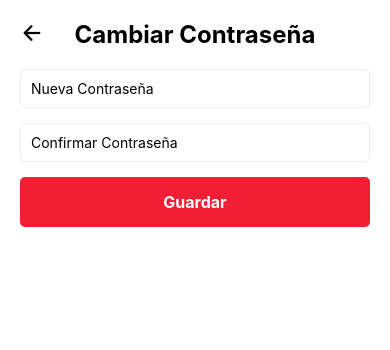
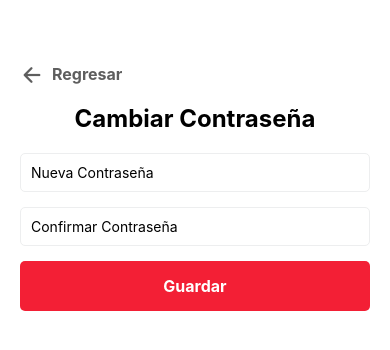
Before and after one commit to Checo894/BdA-GDL, a React Native app: screen /ConfPassword in a window 390 px wide. Shown: the top 350 px of the page. Built offline with nearby package versions, Linux system fonts and the light colour scheme; no server answers.

Commit message:
Minor UI Changes

```diff
--- a/screens/Cart.tsx
+++ b/screens/Cart.tsx
@@ -71,8 +71,21 @@ export default function CartScreen({ navigation }: any) {
 
   return (
     <View style={styles.container}>
+      <View style={styles.spacer}>
+        {/* Back Icon */}
+        <View style={styles.backContainer}>
+          <Icon
+              name="arrow-back-outline"
+              size={24}
+              onPress={() => navigation.goBack()}
+              style={styles.backIcon}
+              color="#5e5e5e"
+          />
+          <Text style={styles.backtext}>Regresar</Text>
+        </View>
+      </View>
+
       <View style={styles.header}>
-        <Icon name="arrow-back-outline" size={24} onPress={() => navigation.goBack()} />
         <Text style={styles.title}>Carrito</Text>
       </View>
 
@@ -295,4 +308,21 @@ const styles = StyleSheet.create({
     height: '100%',
     resizeMode: 'contain',
   },
+  backContainer: {
+    flexDirection: 'row',
+    alignItems: 'center',
+  },
+  backtext: {
+    fontSize: 16,
+    fontWeight: 'bold',
+    marginLeft: 8,
+    paddingBottom: 6,
+    color: '#5e5e5e',
+  },
+  backIcon: {
+    marginBottom: 8,
+  },
+  spacer: {
+    marginTop: 42,
+  },
 });
--- a/screens/ConfNotification.tsx
+++ b/screens/ConfNotification.tsx
@@ -9,9 +9,19 @@ export default function ConfNotification({ navigation }: { navigation: any }) {
 
   return (
     <View style={styles.container}>
-      <TouchableOpacity onPress={() => navigation.goBack()} style={styles.backButton}>
-        <Icon name="arrow-back-outline" size={24} color="#000" />
-      </TouchableOpacity>
+      <View style={styles.spacer}>
+        {/* Back Icon */}
+        <View style={styles.backContainer}>
+          <Icon
+              name="arrow-back-outline"
+              size={24}
+              onPress={() => navigation.goBack()}
+              style={styles.backIcon}
+              color="#5e5e5e"
+          />
+          <Text style={styles.backtext}>Regresar</Text>
+        </View>
+      </View>
       <Text style={styles.sectionTitle}>Notificaciones</Text>
       <View style={styles.switchContainer}>
         <Text style={styles.optionText}>Habilitar Notificaciones</Text>
@@ -67,4 +77,22 @@ const styles = StyleSheet.create({
     width: '100%',
     marginBottom: 15,
   },
+  spacer: {
+    marginTop: 42,
+  },
+  backContainer: {
+    flexDirection: 'row',
+    alignItems: 'center',
+    marginBottom: 12,
+  },
+  backIcon: {
+    marginBottom: 4,
+  },
+  backtext: {
+    fontSize: 16,
+    fontWeight: 'bold',
+    marginLeft: 8,
+    paddingBottom: 6,
+    color: '#5e5e5e',
+  },
 });
--- a/screens/ConfPassword.tsx
+++ b/screens/ConfPassword.tsx
@@ -5,9 +5,19 @@ import Icon from 'react-native-vector-icons/Ionicons';
 export default function ConfPassword({ navigation }: { navigation: any }) {
   return (
     <View style={styles.container}>
-      <TouchableOpacity onPress={() => navigation.goBack()} style={styles.backButton}>
-        <Icon name="arrow-back-outline" size={24} color="#000" />
-      </TouchableOpacity>
+      <View style={styles.spacer}>
+        {/* Back Icon */}
+        <View style={styles.backContainer}>
+          <Icon
+              name="arrow-back-outline"
+              size={24}
+              onPress={() => navigation.goBack()}
+              style={styles.backIcon}
+              color="#5e5e5e"
+          />
+          <Text style={styles.backtext}>Regresar</Text>
+        </View>
+      </View>
       <Text style={styles.sectionTitle}>Cambiar Contraseña</Text>
       <TextInput style={styles.input} placeholder="Nueva Contraseña" secureTextEntry={true} />
       <TextInput style={styles.input} placeholder="Confirmar Contraseña" secureTextEntry={true} />
@@ -55,4 +65,23 @@ const styles = StyleSheet.create({
     fontSize: 16,
     fontWeight: 'bold',
   },
+  spacer: {
+    marginTop: 42,
+  },
+  backContainer: {
+    flexDirection: 'row',
+    alignItems: 'center',
+    marginBottom: 12,
+  },
+  backIcon: {
+    marginBottom: 4,
+  },
+  backtext: {
+    fontSize: 16,
+    fontWeight: 'bold',
+    marginLeft: 8,
+    paddingBottom: 6,
+    color: '#5e5e5e',
+  },
+
 });
--- a/screens/ConfProfile.tsx
+++ b/screens/ConfProfile.tsx
@@ -13,9 +13,20 @@ export default function ConfProfile({ navigation }: { navigation: any }) {
 
   return (
     <View style={styles.container}>
-      <TouchableOpacity onPress={() => navigation.goBack()} style={styles.backButton}>
-        <Icon name="arrow-back-outline" size={24} color="#000" />
-      </TouchableOpacity>
+      <View style={styles.spacer}>
+        {/* Back Icon */}
+        <View style={styles.backContainer}>
+          <Icon
+              name="arrow-back-outline"
+              size={24}
+              onPress={() => navigation.goBack()}
+              style={styles.backIcon}
+              color="#5e5e5e"
+          />
+          <Text style={styles.backtext}>Regresar</Text>
+        </View>
+      </View>
+
       <Text style={styles.sectionTitle}>Perfil</Text>
 
       {isEditing ? (
@@ -124,4 +135,22 @@ const styles = StyleSheet.create({
     fontSize: 16,
     fontWeight: 'bold',
   },
+  spacer: {
+    marginTop: 42,
+  },
+  backContainer: {
+    flexDirection: 'row',
+    alignItems: 'center',
+    marginBottom: 12,
+  },
+  backIcon: {
+    marginBottom: 4,
+  },
+  backtext: {
+    fontSize: 16,
+    fontWeight: 'bold',
+    marginLeft: 8,
+    paddingBottom: 6,
+    color: '#5e5e5e',
+  },
 });
--- a/screens/Donaciones.tsx
+++ b/screens/Donaciones.tsx
@@ -10,6 +10,7 @@ export default function Donaciones({ navigation }: any) {
   const [loading, setLoading] = useState(true);
   const [products, setProducts] = useState<Product[]>([]);
   const { addToCart } = useCart();
+  const [showDescription, setShowDescription] = useState<boolean>(false);
 
   useEffect(() => {
     const fetchData = async () => {
@@ -41,28 +42,42 @@ export default function Donaciones({ navigation }: any) {
   return (
       <View style={styles.container}>
         <ScrollView contentContainerStyle={styles.productsGrid}>
+          {/* Back Icon */}
+          <View style={styles.backContainer}>
             <Icon
                 name="arrow-back-outline"
                 size={24}
                 onPress={() => navigation.goBack()}
                 style={styles.backIcon}
+                color="#5e5e5e"
             />
-        <Text style={styles.title}>Productos</Text>
+            <Text style={styles.backtext}>Regresar</Text>
+          </View>
+
+          <Text style={styles.title}>Productos para donar</Text>
+
+          {/* Description Toggle */}
+          <TouchableOpacity onPress={() => setShowDescription(!showDescription)} style={styles.toggleDescriptionButton}>
+            <Text style={styles.toggleDescriptionText}>
+              {showDescription ? 'Ocultar descripción' : 'Ver descripción'}
+            </Text>
+          </TouchableOpacity>
+
+          {showDescription && (
               <Text style={styles.description}>
-          ¡Aquí encontrarás todos los productos que ofrece BAMX! describir como funcionan las donaciones !!!
+                Aquí encontrarás todos los productos que ofrece BAMX. Cada producto tiene una cantidad de puntos que se
+                acumulan a medida que se usa. ¡Puedes donar productos que te gusten y ganar puntos!
               </Text>
+          )}
+
+          {/* Products List */}
           {loading ? (
               <ActivityIndicator size="large" color="#0000ff" />
           ) : (
               products.map((product) => (
                   <View key={product.id} style={styles.productCard}>
-              <TouchableOpacity
-                onPress={() => navigation.navigate('ProductCard', { item: product })}
-              >
-                <Image
-                  source={{ uri: product.image_url }}
-                  style={styles.productImage}
-                />
+                    <TouchableOpacity onPress={() => navigation.navigate('ProductCard', { item: product })}>
+                      <Image source={{ uri: product.image_url }} style={styles.productImage} />
                       <View style={styles.productInfo}>
                         <View style={styles.productNameStock}>
                           <Text style={styles.productName}>{product.name}</Text>
@@ -74,15 +89,13 @@ export default function Donaciones({ navigation }: any) {
                       </View>
                     </TouchableOpacity>
 
-              <TouchableOpacity
-                style={styles.addToCartButton}
-                onPress={() => handleAddToCart(product)}
-              >
+                    <TouchableOpacity style={styles.addToCartButton} onPress={() => handleAddToCart(product)}>
                       <Text style={styles.addToCartText}>Añadir al carrito</Text>
                     </TouchableOpacity>
                   </View>
               ))
           )}
+          <Text style={styles.endOfList}>Fin de la lista</Text>
         </ScrollView>
 
         <View style={styles.tabBar}>
@@ -113,14 +126,44 @@ const styles = StyleSheet.create({
     padding: 20,
     justifyContent: 'flex-start',
   },
+  backIcon: {
+    marginBottom: 8,
+  },
   title: {
     fontSize: 24,
     fontWeight: 'bold',
-    marginTop: -12,
-    marginBottom: 12,
+    marginBottom: 16,
+  },
+  subtitle: {
+    fontSize: 20,
+    fontWeight: 'bold',
+    marginBottom: 20,
   },
   productsGrid: {
-    paddingBottom: 20,
+    paddingBottom: 40,
+    marginTop: 42,
+  },
+  toggleDescriptionButton: {
+    marginBottom: 16,
+    alignItems: 'center',
+    width: '100%',
+    paddingHorizontal: 16,
+    borderRadius: 16,
+    backgroundColor: '#f31f35',
+    overflow: 'hidden',
+    justifyContent: 'center',
+    height: 36,
+  },
+  toggleDescriptionText: {
+    color: '#fff',
+    fontSize: 16,
+    fontWeight: 'bold',
+    textAlign: 'center',
+  },
+  description: {
+    fontSize: 18,
+    marginBottom: 24,
+    textAlign: 'center',
   },
   productCard: {
     width: '100%',
@@ -201,15 +244,6 @@ const styles = StyleSheet.create({
     padding: 10,
     borderRadius: 50,
   },
-  backIcon: {
-    marginBottom: 20,
-  },
-  description: {
-    fontSize: 18,
-    marginBottom: 24,
-    fontWeight: '600',
-    textAlign: 'center',
-  },
   productPoints: {
     fontSize: 14,
     color: '#555',
@@ -218,4 +252,22 @@ const styles = StyleSheet.create({
     fontWeight: 'bold',
     marginBottom: 10,
   },
+  backContainer: {
+    flexDirection: 'row',
+    alignItems: 'center',
+  },
+  backtext: {
+    fontSize: 16,
+    fontWeight: 'bold',
+    marginLeft: 8,
+    paddingBottom: 6,
+    color: '#5e5e5e',
+  },
+  endOfList: {
+    fontSize: 16,
+    fontWeight: 'bold',
+    marginVertical: 36,
+    color: '#5e5e5e',
+    textAlign: 'center',
+  },
 });
--- a/screens/Help.tsx
+++ b/screens/Help.tsx
@@ -11,9 +11,19 @@ export default function Help({ navigation }: { navigation: any }) {
 
   return (
     <View style={styles.container}>
-      <TouchableOpacity onPress={() => navigation.goBack()} style={styles.backButton}>
-        <Icon name="arrow-back-outline" size={24} color="#000" />
-      </TouchableOpacity>
+      <View style={styles.spacer}>
+        {/* Back Icon */}
+        <View style={styles.backContainer}>
+          <Icon
+              name="arrow-back-outline"
+              size={24}
+              onPress={() => navigation.goBack()}
+              style={styles.backIcon}
+              color="#5e5e5e"
+          />
+          <Text style={styles.backtext}>Regresar</Text>
+        </View>
+      </View>
       <Text style={styles.sectionTitle}>Ayuda</Text>
       <View style={styles.faqContainer}>
         <TouchableOpacity style={styles.questionBox} onPress={() => toggleQuestion('q1')}>
@@ -103,4 +113,22 @@ const styles = StyleSheet.create({
     backgroundColor: '#e8e8e8',
     borderRadius: 5,
   },
+  spacer: {
+    marginTop: 42,
+  },
+  backContainer: {
+    flexDirection: 'row',
+    alignItems: 'center',
+    marginBottom: 12,
+  },
+  backIcon: {
+    marginBottom: 4,
+  },
+  backtext: {
+    fontSize: 16,
+    fontWeight: 'bold',
+    marginLeft: 8,
+    paddingBottom: 6,
+    color: '#5e5e5e',
+  },
 });
--- a/screens/ProductCard.tsx
+++ b/screens/ProductCard.tsx
@@ -57,12 +57,19 @@ export default function ProductCard({ route, navigation }: any) {
 
   return (
     <View style={styles.container}>
+      <View style={styles.spacer}>
+        {/* Back Icon */}
+        <View style={styles.backContainer}>
           <Icon
               name="arrow-back-outline"
               size={24}
               onPress={() => navigation.goBack()}
               style={styles.backIcon}
+              color="#5e5e5e"
           />
+          <Text style={styles.backtext}>Regresar</Text>
+        </View>
+      </View>
       <View style={styles.productImageContainer}>
         {item && item.image_url ? (
           <Image source={{ uri: item.image_url }} style={styles.productImage} />
@@ -128,7 +135,7 @@ const styles = StyleSheet.create({
     backgroundColor: '#fff',
   },
   backIcon: {
-    marginBottom: 20,
+    marginBottom: 4,
   },
   productImageContainer: {
     height: 200,
@@ -214,4 +221,19 @@ const styles = StyleSheet.create({
     width: '100%',
     marginBottom: 0,
   },
+  backContainer: {
+    flexDirection: 'row',
+    alignItems: 'center',
+    marginBottom: 12,
+  },
+  backtext: {
+    fontSize: 16,
+    fontWeight: 'bold',
+    marginLeft: 8,
+    paddingBottom: 6,
+    color: '#5e5e5e',
+  },
+  spacer: {
+    marginTop: 42,
+  },
 });
--- a/screens/Profile.tsx
+++ b/screens/Profile.tsx
@@ -5,13 +5,19 @@ import Icon from 'react-native-vector-icons/Ionicons';
 export default function ProfileScreen({ navigation }: any) {
   return (
     <View style={styles.container}>
+      <View style={styles.spacer}>
         <View style={styles.section}>
+          {/* Back Icon */}
+          <View style={styles.backContainer}>
             <Icon
                 name="arrow-back-outline"
                 size={24}
                 onPress={() => navigation.goBack()}
                 style={styles.backIcon}
+                color="#5e5e5e"
             />
+            <Text style={styles.backtext}>Regresar</Text>
+          </View>
           <Text style={styles.sectionTitle}>Cuenta</Text>
 
           <TouchableOpacity style={styles.option} onPress={() => navigation.navigate('ConfProfile')}>
@@ -62,6 +68,7 @@ export default function ProfileScreen({ navigation }: any) {
         <TouchableOpacity style={styles.lightLogoutButton} onPress={() => navigation.navigate('Login')}>
           <Text style={styles.lightLogoutText}>Cerrar sesión</Text>
         </TouchableOpacity>
+      </View>
 
       <View style={styles.tabBar}>
         <TouchableOpacity onPress={() => navigation.navigate('Donaciones')}>
@@ -157,6 +164,20 @@ const styles = StyleSheet.create({
     borderRadius: 50,
   },
   backIcon: {
-    marginBottom: 20,
+    marginBottom: 6,
+  },
+  backContainer: {
+    flexDirection: 'row',
+    alignItems: 'center',
+  },
+  backtext: {
+    fontSize: 16,
+    fontWeight: 'bold',
+    marginLeft: 8,
+    paddingBottom: 6,
+    color: '#5e5e5e',
+  },
+  spacer: {
+    marginVertical: 42,
   },
 });
--- a/screens/Reviews.tsx
+++ b/screens/Reviews.tsx
@@ -5,9 +5,19 @@ import Icon from 'react-native-vector-icons/Ionicons';
 export default function Reviews({ navigation }: { navigation: any }) {
   return (
     <View style={styles.container}>
-      <TouchableOpacity onPress={() => navigation.goBack()} style={styles.backButton}>
-        <Icon name="arrow-back-outline" size={24} color="#000" />
-      </TouchableOpacity>
+      <View style={styles.spacer}>
+        {/* Back Icon */}
+        <View style={styles.backContainer}>
+          <Icon
+              name="arrow-back-outline"
+              size={24}
+              onPress={() => navigation.goBack()}
+              style={styles.backIcon}
+              color="#5e5e5e"
+          />
+          <Text style={styles.backtext}>Regresar</Text>
+        </View>
+      </View>
       <Text style={styles.sectionTitle}>Reseñas</Text>
       <View style={styles.reviewContainer}>
         <View style={styles.reviewBox}>
@@ -101,4 +111,22 @@ const styles = StyleSheet.create({
   starsContainer: {
     flexDirection: 'row',
   },
+  spacer: {
+    marginTop: 42,
+  },
+  backContainer: {
+    flexDirection: 'row',
+    alignItems: 'center',
+    marginBottom: 12,
+  },
+  backIcon: {
+    marginBottom: 4,
+  },
+  backtext: {
+    fontSize: 16,
+    fontWeight: 'bold',
+    marginLeft: 8,
+    paddingBottom: 6,
+    color: '#5e5e5e',
+  },
 });
--- a/screens/Rewards.tsx
+++ b/screens/Rewards.tsx
@@ -29,12 +29,18 @@ export default function RewardsScreen({ navigation }: any) {
 
   return (
       <View style={styles.container}>
+        {/* Back Icon */}
+        <View style={styles.backContainer}>
           <Icon
               name="arrow-back-outline"
               size={24}
               onPress={() => navigation.goBack()}
               style={styles.backIcon}
+              color="#5e5e5e"
           />
+          <Text style={styles.backtext}>Regresar</Text>
+        </View>
+
         <Text style={styles.title}>BAMX</Text>
         <Text style={styles.subtitle}>Recompensas</Text>
 
@@ -131,6 +137,20 @@ const styles = StyleSheet.create({
     backgroundColor: '#fff',
     paddingHorizontal: 20,
     paddingTop: 20,
+  },
+  backContainer: {
+    flexDirection: 'row',
+    alignItems: 'center',
+    marginBottom: 8,
+    marginTop: 36,
+  },
+  backIcon: {
+    marginRight: 8,
+  },
+  backtext: {
+    fontSize: 16,
+    fontWeight: 'bold',
+    color: '#5e5e5e',
   },
   title: {
     fontSize: 28,
@@ -267,9 +287,6 @@ const styles = StyleSheet.create({
     padding: 10,
     borderRadius: 50,
   },
-  backIcon: {
-    marginBottom: 20,
-  },
   loadingIndicator: {
     marginTop: 20,
   },
```
Also changed, not shown: 2 other files (tests, documents, lock files or other folders). Lines whose indentation alone changed are shown as unchanged.
